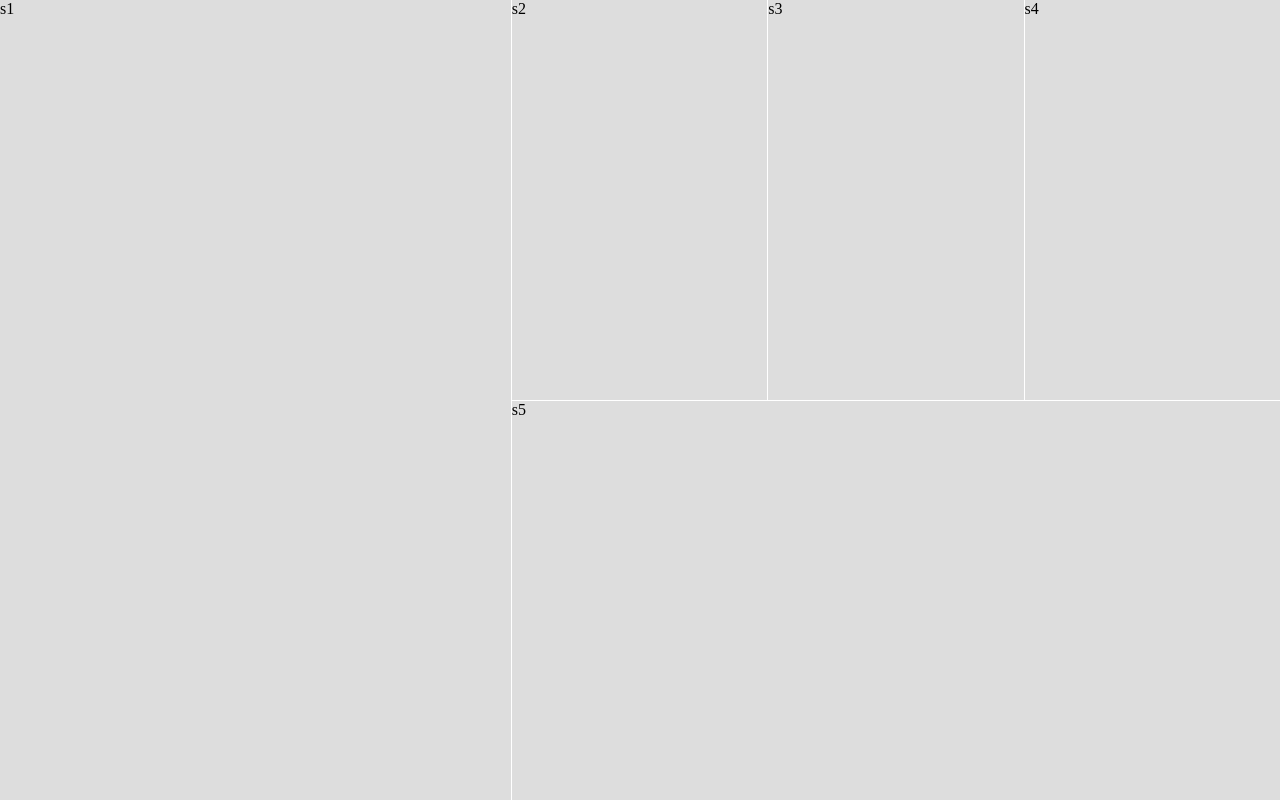
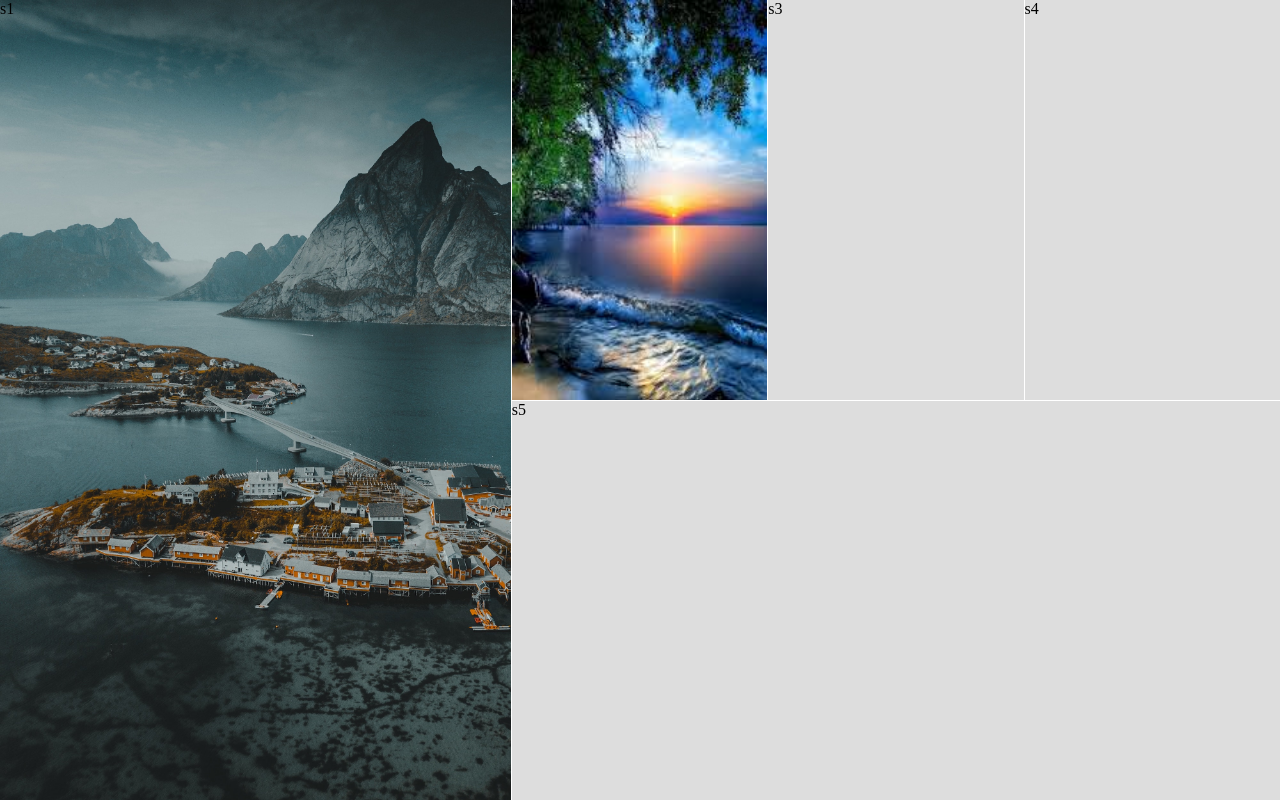
Before and after one commit to Rubel931848/grid-, a plain HTML site: page index.html in a window 1280 px wide. Drawn offline with Linux system fonts and the light colour scheme.

Commit message:
add 2 images and usage background

```diff
--- a/index.html
+++ b/index.html
@@ -22,9 +22,15 @@
         }
         .s1{
             grid-row: 1/3;
+            background: url(img/bg.jpg);
+            background-size: cover;
         }
         .s5{
             grid-column:2/-1;
+        }
+        .s2{
+            background: url(img/download.jfif);
+            background-size: cover;
         }
     </style>
 </head>
```
Also changed, not shown: img/bg.jpg (added), img/download.jfif (added).
